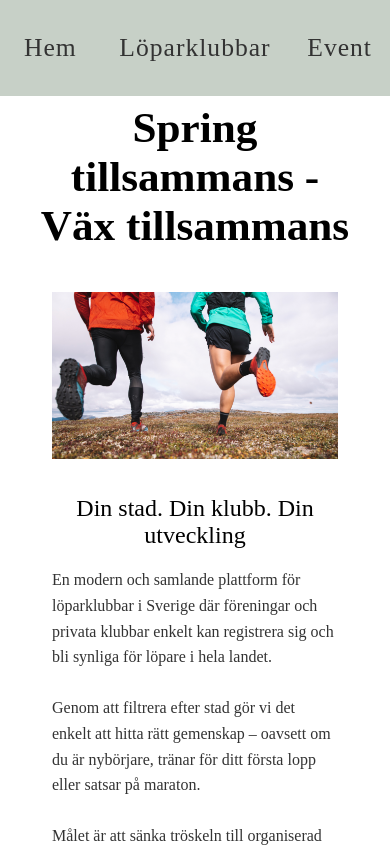
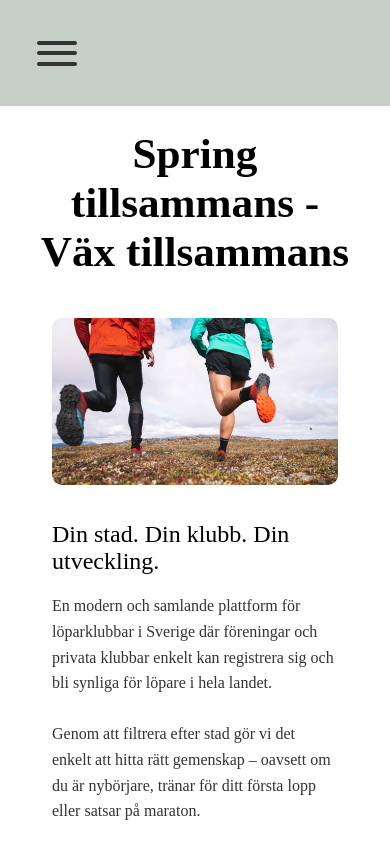
Before and after one commit to Pallicen/Loparklubbar, a React (Vite) app in the folder frontend/: page / in a window 390 px wide. Shown: the top 847 px of the page. Built offline with nearby package versions, Linux system fonts and the light colour scheme.

Commit message:
lagt till toggle meny för mobilversion

```diff
--- a/frontend/src/App.css
+++ b/frontend/src/App.css
@@ -16,6 +16,7 @@ main {
   display: flex;
   justify-content: space-around;
   align-items: center;
+  padding: 5px;
 }
 
 .btnLinkHome, .btnLinkEvent, .btnLinkRunclub {
@@ -51,7 +52,6 @@ main {
   width: 100%;
   height: 0.8px;
   background-color: black;
-
   transform: scaleX(0);
   transform-origin: center;
   transition: transform 0.4s ease;
@@ -61,9 +61,112 @@ main {
   transform: scaleX(1);
 }
 
+.desktop-menu {
+  display: flex;
+  justify-content: space-around;
+  width: 100%;
+}
+
+.desktop-menu a {
+  font-size: 1.6rem;
+  color: #333;
+  text-decoration: none;
+  letter-spacing: 1px;
+}
+
+.desktop-menu a:hover {
+  color: black;
+}
 
 
-/* MENY / HEM */
+/* MENY FÖR MOBIL */
+
+.hamburger {
+  display: none;
+  flex-direction: column;
+  justify-content: space-between;
+  width: 30px;
+  height: 25px;
+  cursor: pointer;
+  position: absolute;
+  z-index: 2002;
+}
+
+.hamburger .bars {
+  display: flex;
+  flex-direction: column;
+  justify-content: space-between;
+  height: 1.8rem;
+  width: 2.5rem;
+  border-radius: 4px;
+  margin-left: 2rem;
+  transition: all 0.3s ease;
+}
+
+.hamburger .bar {
+  background-color: #333;
+  height: 4px;
+  width: 2.5rem;
+  border-radius: 4px;
+}
+
+/* .hamburger div {
+  background-color: rgb(199, 208, 199);
+  height: 5px;
+  width: 100%;
+  border-radius: 5px;
+  transition: all 0.3 ease;
+} */
+
+.mobile-menu {
+  position: fixed;
+  top: 0;
+  left: 0;
+  width: 100%;
+  height: 100vh;
+  background-color: rgb(199, 208, 199);
+  display: flex;
+  flex-direction: column;
+  justify-content: center;
+  align-items: center;
+  transform: translateX(-100%);
+  transition: transform 0.3s ease-in-out;
+  z-index: 2000;
+}
+
+.mobile-menu.open {
+  transform: translateX(0);
+}
+
+.mobile-menu a {
+  color: #333;
+  text-decoration: none;
+  font-size: 2rem;
+  margin: 20px 0;
+  letter-spacing: 1px;
+  display: block;
+}
+
+.mobile-menu a:hover {
+  color: black;
+}
+
+@media (max-width: 768px) {
+  .navbar {
+    justify-content: space-between;
+  }
+
+  .btnLinkHome, .btnLinkRunclub, .btnLinkEvent {
+    display: none;
+  }
+
+  .hamburger {
+    display: flex;
+  }
+}
+
+
+/* HEM */
 
 .meny-header {
   display: flex;
@@ -83,7 +186,7 @@ main {
   gap: 2rem;
 }
 
-.many-home-img {
+.meny-home-img {
   flex: 1;
   max-width: 50%;
 }
@@ -91,6 +194,7 @@ main {
 .menyPageImg {
   width: 100%;
   height: auto;
+  border-radius: 10px;
 }
 
 .meny-home-text {
@@ -100,7 +204,6 @@ main {
 
 .p-header-meny-home {
   font-size: 2rem;
-  text-align: center;
 }
 
 .p-text-meny-home {
@@ -112,15 +215,21 @@ main {
 
 
 @media (max-width: 768px) {
+
+
+
+  .meny-header {
+    margin-top: 1rem;
+
+  }
   .meny-home-page {
     flex-direction: column;
     align-items: center;
-    text-align: center;
   }
 
-  .many-home-img,
+  .meny-home-img,
   .meny-home-text {
-    max-width: 100%;
+    min-width: 100%;
     flex: none;
   }
 
--- a/frontend/src/components/Meny.tsx
+++ b/frontend/src/components/Meny.tsx
@@ -1,11 +1,38 @@
-import { Link } from "react-router-dom"
+import { Link } from "react-router-dom";
+import { useState } from 'react';
 
 const Meny = () => {
+
+  const [menuOpen, setMenuOpen] = useState(false);
+
+  const toggleMenu = () => {
+    setMenuOpen(!menuOpen);
+  }
+
+
   return (
+
     <nav className="navbar">
-      <Link className="btnLinkHome" to="/">Hem</Link>
-      <Link className="btnLinkRunclub" to="/Runclubs">Löparklubbar</Link>
-      <Link className="btnLinkEvent" to="/Events">Event</Link>
+
+      <div className={`hamburger ${menuOpen ? "open" : ""}`} onClick={toggleMenu}>
+        <div className="bars">
+            <div className="bar"></div>
+            <div className="bar"></div>
+            <div className="bar"></div>
+        </div>
+      </div>
+
+      <div className={`mobile-menu ${menuOpen ? "open" : ""}`}>
+          <Link className="btnLinkHome" onClick={toggleMenu} to="/">Hem</Link>
+          <Link className="btnLinkRunclub" onClick={toggleMenu} to="/Runclubs">Löparklubbar</Link>
+          <Link className="btnLinkEvent" onClick={toggleMenu} to="/Events">Event</Link>
+      </div>
+
+      <div className="desktop-menu">
+          <Link className="btnLinkHome" to="/">Hem</Link>
+          <Link className="btnLinkRunclub" to="/Runclubs">Löparklubbar</Link>
+          <Link className="btnLinkEvent" to="/Events">Event</Link>
+      </div>
     </nav>
   );
 };
--- a/frontend/src/components/Pages/Home.tsx
+++ b/frontend/src/components/Pages/Home.tsx
@@ -9,12 +9,12 @@ const Home = () => {
       </div>
 
       <div className="meny-home-page">
-          <div className="many-home-img">
+          <div className="meny-home-img">
               <img src={ image } alt="Meny Page" className="menyPageImg"></img>
           </div>
 
           <div className="meny-home-text">
-              <p className="p-header-meny-home">Din stad. Din klubb. Din utveckling</p> <br></br>
+              <p className="p-header-meny-home">Din stad. Din klubb. Din utveckling.</p> <br></br>
               <p className="p-text-meny-home">
               En modern och samlande plattform för löparklubbar i Sverige där föreningar och privata klubbar enkelt kan registrera sig och bli synliga för löpare i hela landet. <br></br> <br></br>
               Genom att filtrera efter stad gör vi det enkelt att hitta rätt gemenskap – oavsett om du är nybörjare, tränar för ditt första lopp eller satsar på maraton. <br></br> <br></br>
```
